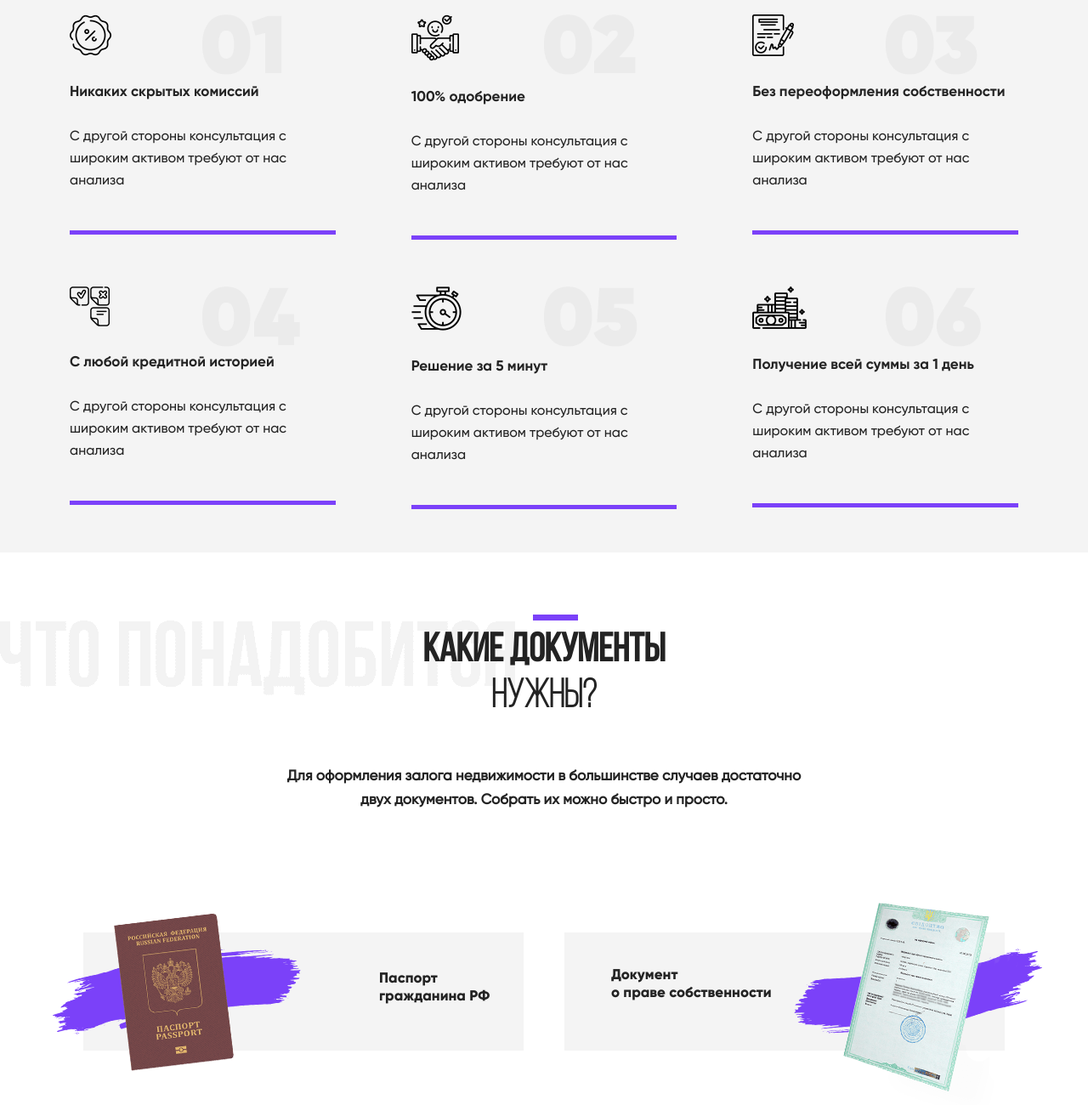
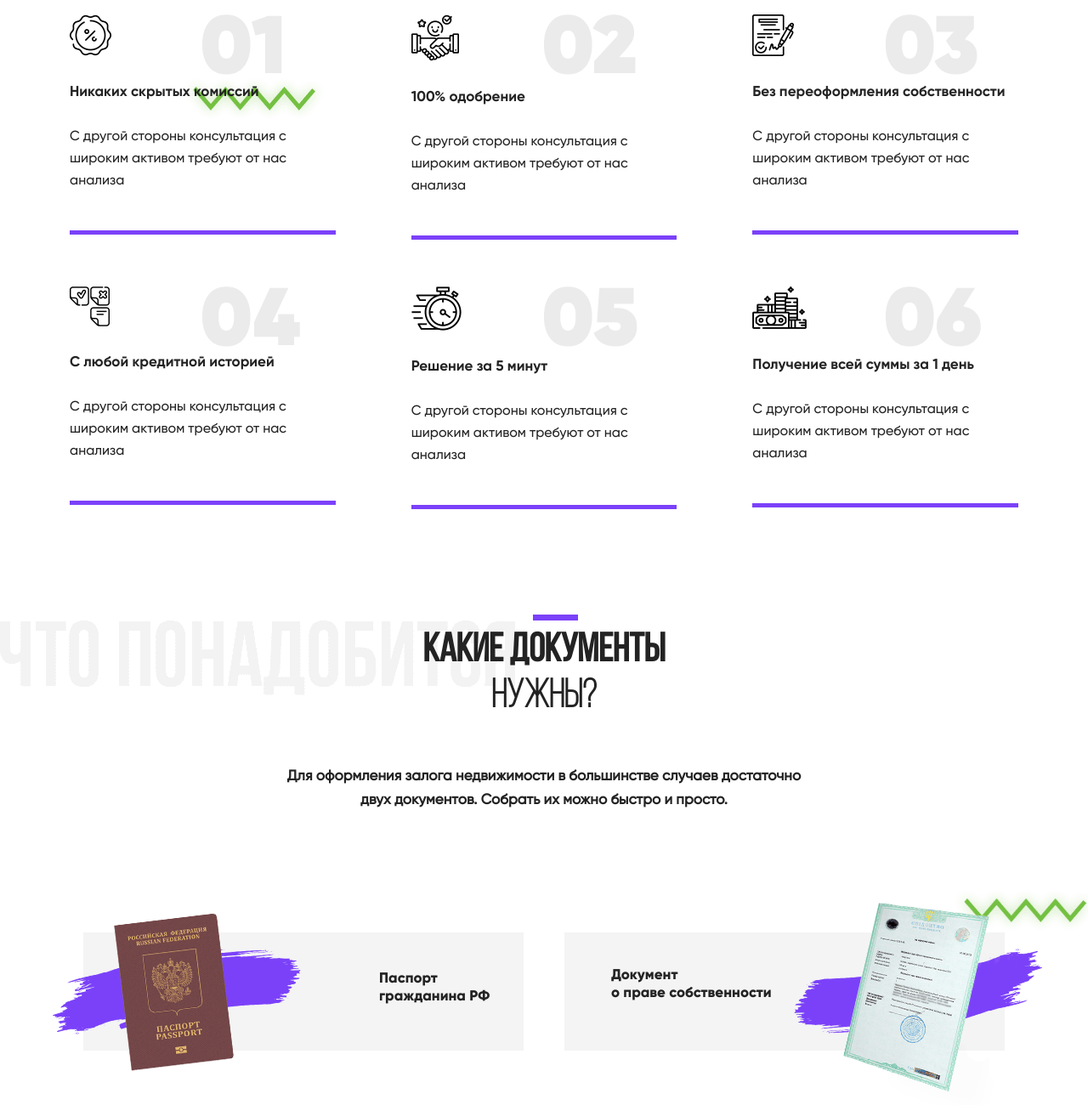
Before and after one commit to stemxxi/logitechlast, a plain HTML site: page index.html in a window 1280 px wide. Shown: the part 2180-3480 px from the top of the page at 85% size. Drawn offline with nearby package versions, Linux system fonts and the light colour scheme.

Commit message:
lastlogitechversion

```diff
--- a/index.html
+++ b/index.html
@@ -48,6 +48,11 @@
 
                 </nav>
             </div>
+
+
+
+
+
             <div class="hidden-navbar">
                 <nav class="navbar navbar-light fixed-top">
                     <div class="container-fluid">
@@ -100,7 +105,7 @@
                     <div class="header__content-left">
                         <h2 class="content__left-title">кредит за 2 часа <span class="content__left-subtitle">под залог недвижимости</span></h2>
                         <p class="header__info-description">Сайт рыбатекст поможет дизайнеру, вебмастеру сгенерировать отличный текст рыбу сайт рыбатекст поможет дизайнеру, вебмастеру</p>
-                        <a href="#" class="header__info-btn">Узнать сумму</a>
+                        <a href="#" class="header__info-btn" id="show-login">Узнать сумму</a>
                     </div>
                     <div class="header__info-right">
                         <div class="header__right-circle">
@@ -114,6 +119,7 @@
                         </div>
                     </div>
                 </div>
+
 
 
 
@@ -181,6 +187,7 @@
                     <a href="#cost-section" class="pledge-btn main-btn">Рассчитать кредит</a>
                 </div>
             </div>
+
         </section>
 
         <!------------------- ПРЕИМУЩЕСТВА ----------------->
@@ -235,6 +242,8 @@
 
                 </div>
             </div>
+
+
         </section>
 
         <!------------------ ЧТО ПОНАДОБИТСЯ --------------->
@@ -340,7 +349,7 @@
                                 </div>
                                 <div class="cost-input-contact">
                                     <input type="text" class="phone" name="phone" placeholder="+7 (999) 999-99-99" >
-                                    <a href="#" class="credit-btn main-btn">Получить решение</a>
+                                    <a href="#" class="credit-btn main-btn" id="show-login">Получить решение</a>
                                 </div>
                             </div>
                         </div>
@@ -565,6 +574,8 @@
 
 
 
+
+
     </main>
 
 
@@ -612,7 +623,6 @@
 
 
 
-
     <script src="src/libs/bootstrap.min.js"></script>
     <script src="https://unpkg.com/swiper/swiper-bundle.min.js"></script>
     <script src="src/js/main.js"></script>
--- a/src/js/main.js
+++ b/src/js/main.js
@@ -159,4 +159,4 @@ const calculation = (totalCost = 0, creditTerm = 12) => {
 
 
 
-//
+/* POPUP */
--- a/src/style/style.css
+++ b/src/style/style.css
@@ -1155,6 +1155,25 @@ input::-webkit-inner-spin-button {
 /* MAIN END */
 
 
+.pledge-section,
+.document-section,
+.partner-section,
+.client-section{
+    background: url(../img/4-svg.png) no-repeat;
+    width: 100%;
+    background-position-y: 50%;
+    background-position-x: 102%;
+
+}
+.privilege-section,
+.cost-section,
+.certificate-section{
+    background: url(../img/4-svg.png) no-repeat;
+    width: 100%;
+    background-position-y: 50%;
+    background-position-x: -26%;
+
+}
 
 
 /* FOOTER START */
```
Also changed, not shown: src/img/4-svg.png (added).
